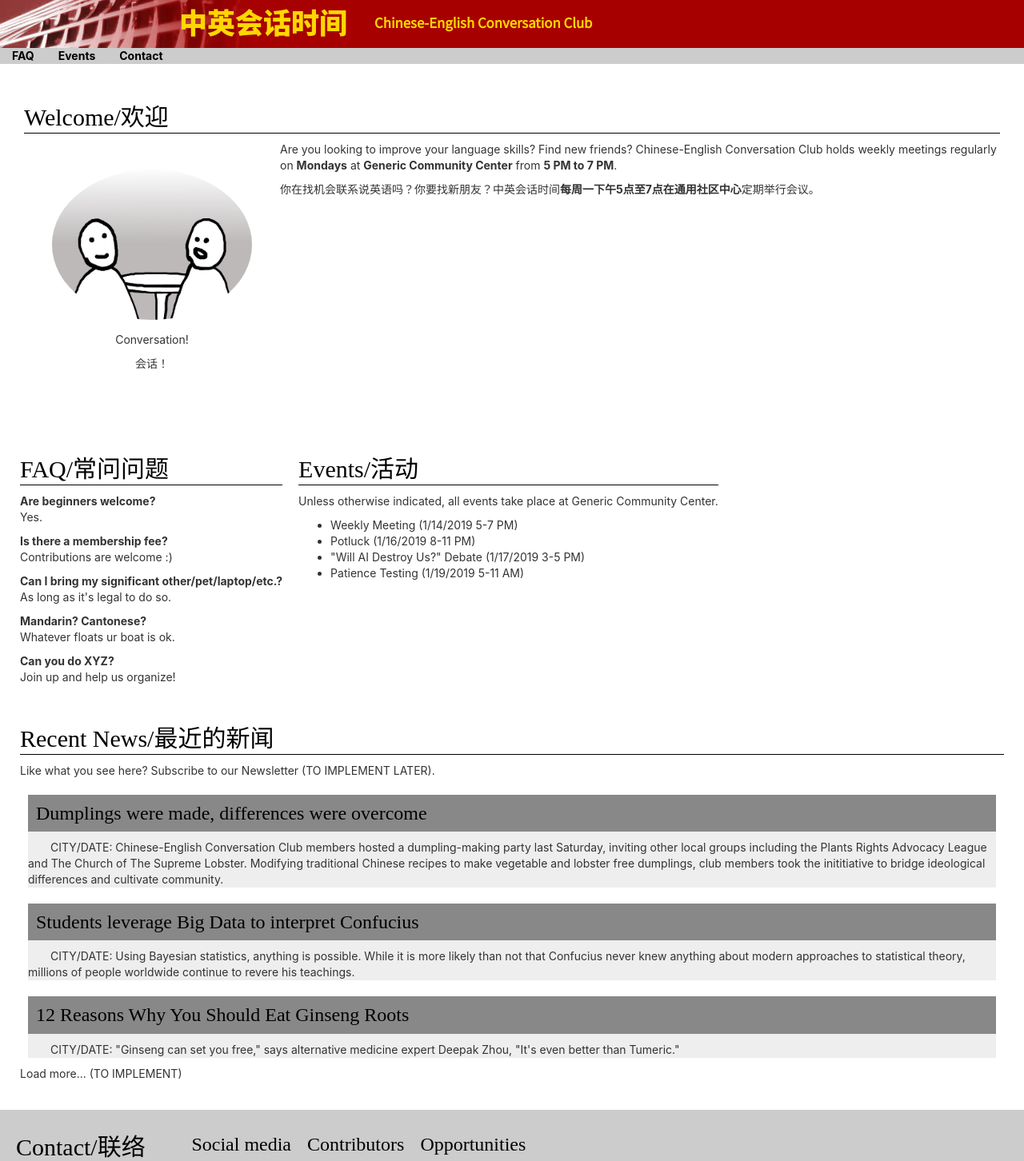
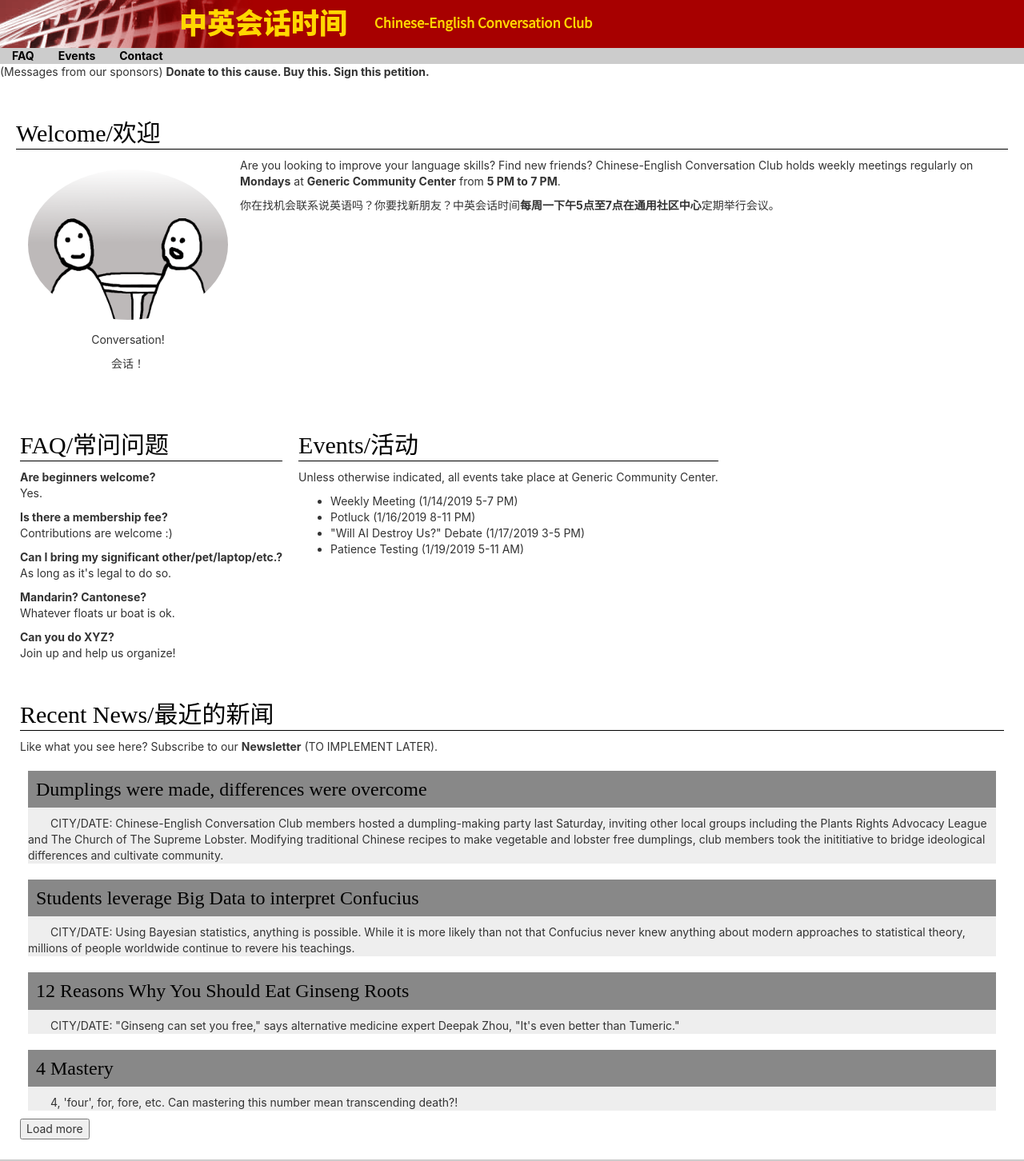
Before and after one commit to captainalan/chinese-conversation, a React (Create React App) app: page / in a window 1280 px wide. Shown: the top 1452 px of the page at 80% size. Built offline with nearby package versions, Linux system fonts and the light colour scheme; a web font is replaced by a local one.

Commit message:
Some spacing tweaks. Added a 'Read more' button

```diff
--- a/src/App.css
+++ b/src/App.css
@@ -1,6 +1,6 @@
 .Welcome {
   margin: 10px;
-  padding: 20px;
+  padding: 10px;
 }
 
 .App {
@@ -147,7 +147,6 @@
 
 .Welcome .Photo {
   float: left;
-  padding: 20px;
   text-align: center;
 }
 
--- a/src/App.js
+++ b/src/App.js
@@ -8,6 +8,7 @@ let news_to_fetch = [
   {title: "Dumplings were made, differences were overcome", body: "CITY/DATE: Chinese-English Conversation Club members hosted a dumpling-making party last Saturday, inviting other local groups including the Plants Rights Advocacy League and The Church of The Supreme Lobster. Modifying traditional Chinese recipes to make vegetable and lobster free dumplings, club members took the inititiative to bridge ideological differences and cultivate community.", image: "NONE"},
   {title: "Students leverage Big Data to interpret Confucius", body: "CITY/DATE: Using Bayesian statistics, anything is possible. While it is more likely than not that Confucius never knew anything about modern approaches to statistical theory, millions of people worldwide continue to revere his teachings.", image: "NONE"},
   {title: "12 Reasons Why You Should Eat Ginseng Roots", body: "CITY/DATE: \"Ginseng can set you free,\" says alternative medicine expert Deepak Zhou, \"It's even better than Tumeric.\"", image: "NONE"},
+  {title: "4 Mastery", body: "4, 'four', for, fore, etc. Can mastering this number mean transcending death?!", image: "NONE"}
 ];
 let faq_to_fetch = [
   {question: "Are beginners welcome?", answer: "Yes."},
@@ -43,6 +44,7 @@ class App extends Component {
     return (
       <div className="App">
         <Header />
+        <Advertisement />
         <Welcome />
         <div className="MainContainer">
           <FAQ faq={this.state.faq} />
@@ -55,6 +57,11 @@ class App extends Component {
     );
   }
 }
+
+const Advertisement = props =>
+  <div>
+    <p>(Messages from our sponsors) <b>Donate to this cause. Buy this. Sign this petition.</b></p>
+  </div>
 
 const Events = props =>
   <div className="Events" id="Events">
@@ -109,9 +116,9 @@ const Welcome = props =>
 const News = props =>
   <div className="News">
     <h2>Recent News/最近的新闻</h2>
-    <p>Like what you see here? Subscribe to our Newsletter (TO IMPLEMENT LATER).</p>
+    <p>Like what you see here? Subscribe to our <b>Newsletter</b> (TO IMPLEMENT LATER).</p>
     {props.stories ? props.stories.map(NewsStory) : <p>No stories found.</p>}
-    <p>Load more... (TO IMPLEMENT) </p>
+    <button onClick={() => alert("Replace this with a real fetch call later")}>Load more</button>
   </div>
 
 const NewsStory = story =>
```
Also changed, not shown: 1 other file (tests, documents, lock files or other folders).
